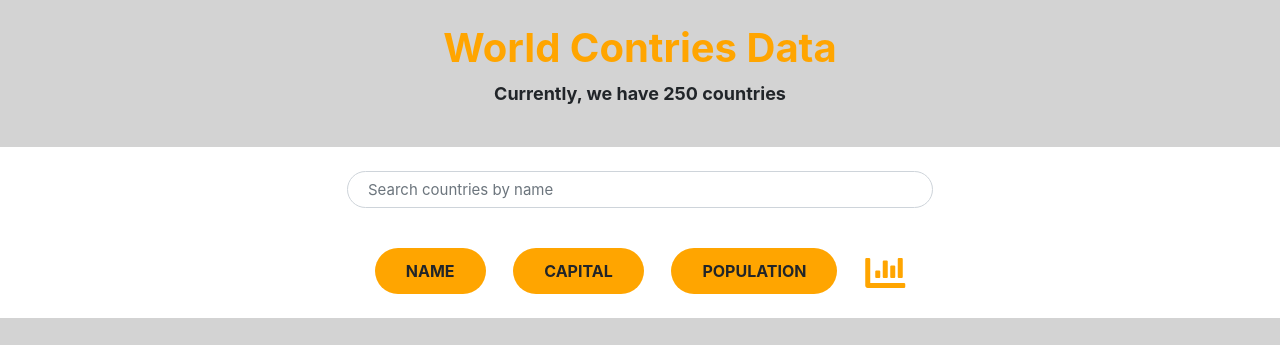
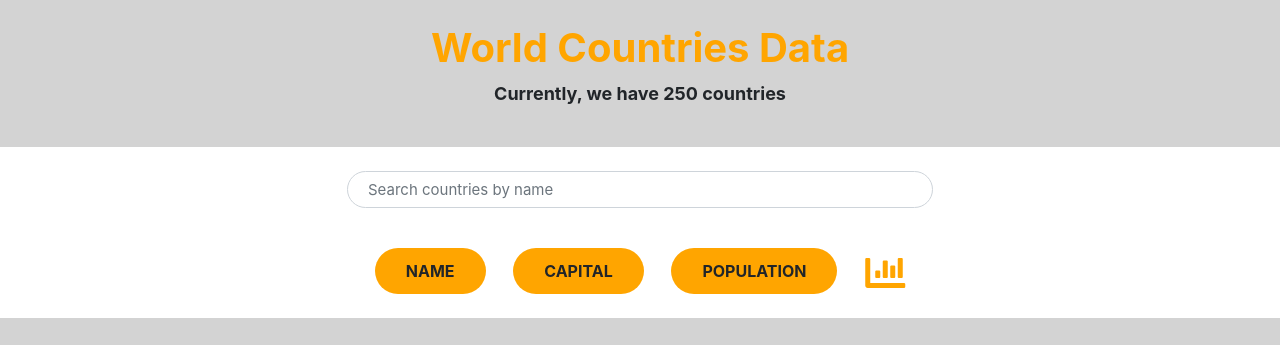
Before and after one commit to MEsumeet/country-data-demo, a plain HTML site: page index.html in a window 1280 px wide. Shown: the top 345 px of the page. Drawn offline with nearby package versions, Linux system fonts and the light colour scheme.

Commit message:
Update index.html

```diff
--- a/index.html
+++ b/index.html
@@ -12,7 +12,7 @@
 <body>
     <header class="header">
         <div class="heading text-center p-4">
-            <h1>World Contries Data</h1>
+            <h1>World Countries Data</h1>
             <p>Currently, we have 250 countries</p>
         </div>
     </header>
```
